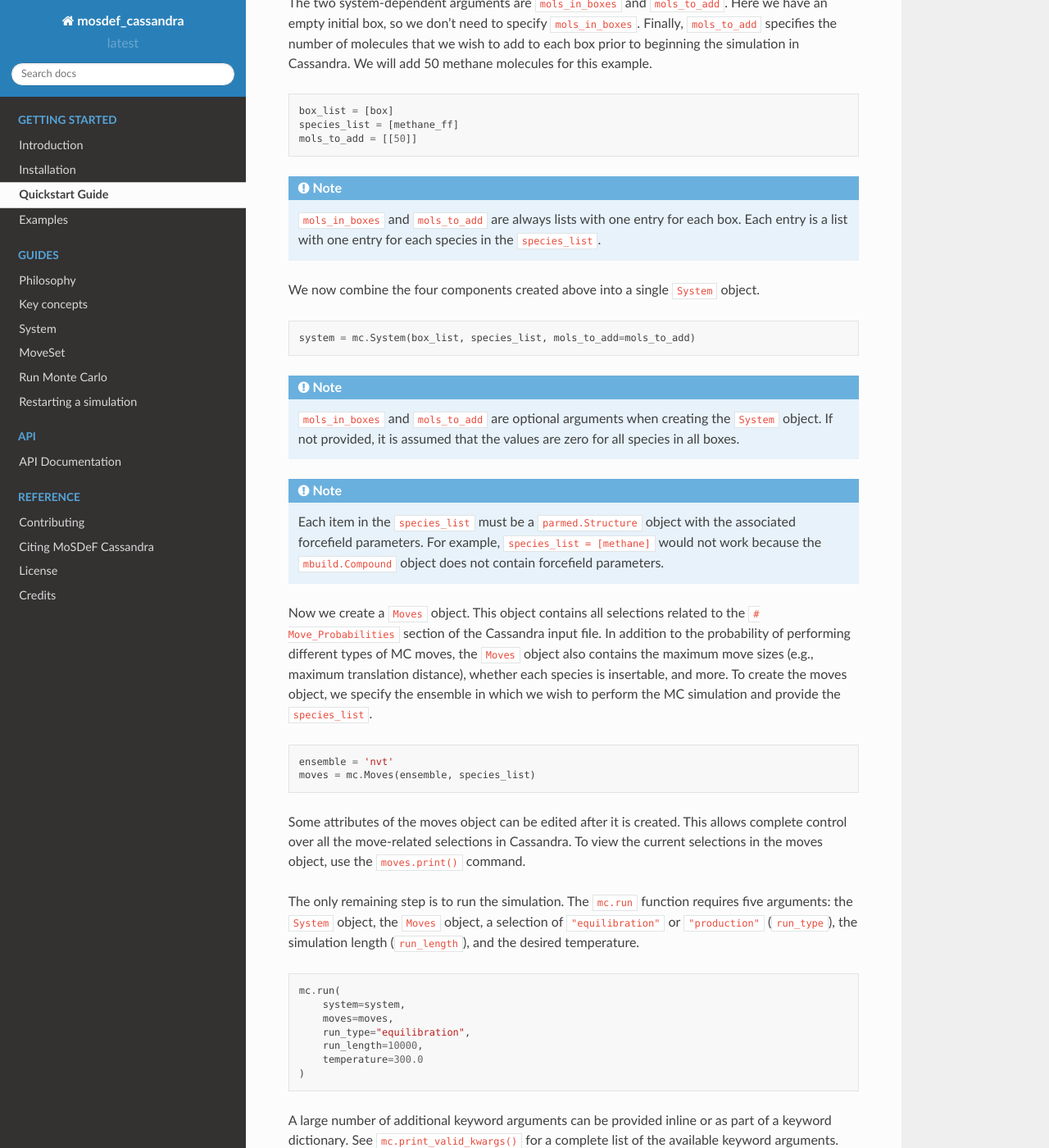
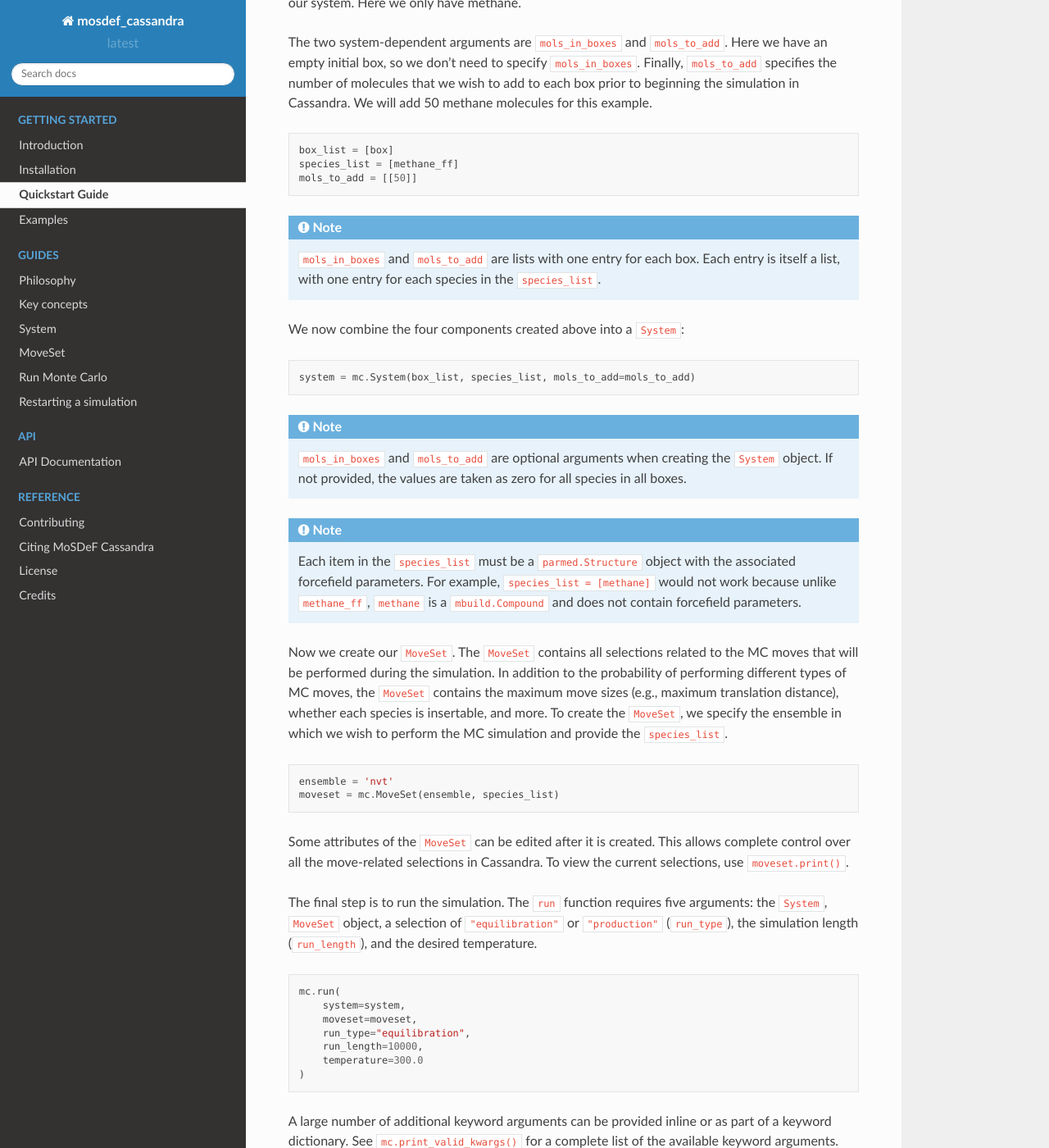
Before and after one commit to MaginnGroup/mosdef_cassandra, a Sphinx documentation site: the page built from docs/source/getting_started/quickstart.rst, in a window 1280 px wide and 1400 px high, scrolled down 1589 px. Shown: the whole window at 82% size. Built offline with Sphinx 7.4.7 and the Read the Docs theme 2.0.0, drawn with Linux system fonts in a browser that asks for light colours; some of the changed text lies outside the part shown.

Commit message:
Switch README to MoveSet

```diff
--- a/docs/source/getting_started/quickstart.rst
+++ b/docs/source/getting_started/quickstart.rst
@@ -24,10 +24,11 @@ Next, we create an all-atom methane molecule from a `SMILES
 
     methane = mbuild.load("C", smiles=True)
 
-The ``methane`` object is a single all-atom methane molecule. It is an
-``mbuild.Compound``. ``methane`` contains particles
-for each element (C, H, H, H) in the molecule and bonds that
-describes the particle connectivity. However, there are no forcefield parameters
+``methane`` is a single all-atom methane molecule. It is an
+``mbuild.Compound``. ``methane`` contains particles for each
+element (C, H, H, H) in the molecule, coordinates associated
+with each particle, and the bonds that describe the particle
+connectivity. However, there are no forcefield parameters
 associated with ``methane``.
 
 .. note::
@@ -36,9 +37,9 @@ associated with ``methane``.
   that users install openbabel (``conda install -c conda-forge openbabel``)
   to have this capability and follow many of our tutorials and examples.
 
-To add forcefield parameters to our ``methane``, we load the OPLS-AA forcefield
-from foyer. The OPLS-AA forcefield is distributed with foyer. Note that not
-all atomtypes are currently defined.
+To add forcefield parameters to ``methane``, we first load the OPLS-AA
+forcefield from foyer. The OPLS-AA forcefield is distributed with foyer.
+Be aware that not all atomtypes are currently defined.
 
 .. code-block:: python
 
@@ -50,12 +51,12 @@ We then apply the forcefield using foyer:
 
     methane_ff = oplsaa.apply(methane)
 
-``methane_ff`` is a ``parmed.Structure`` object that contains forcefield
-parameters.
+``methane_ff`` is a ``parmed.Structure`` that contains all the
+forcefield parameters for our methane molecule.
 
 Now that we have a molecule with forcefield parameters, the next step is
 to define our simulation box. Since Cassandra can add molecules to a
-simulation box at the start of the simulation we can begin with an
+simulation box before the start of a simulation, we can begin with an
 empty simulation box. We will define an ``mbuild.Box`` with the box
 lengths specified in nanometers:
 
@@ -88,12 +89,11 @@ the simulation in Cassandra. We will add 50 methane molecules for this example.
     mols_to_add = [[50]]
 
 .. note::
-    ``mols_in_boxes`` and ``mols_to_add`` are always lists with one entry
-    for each box. Each entry is a list with one entry for each species
-    in the ``species_list``.
+    ``mols_in_boxes`` and ``mols_to_add`` are lists with one entry
+    for each box. Each entry is itself a list, with one entry for
+    each species in the ``species_list``.
 
-We now combine the four components created above into a single
-``System`` object.
+We now combine the four components created above into a ``System``:
 
 .. code-block:: python
 
@@ -101,35 +101,34 @@ We now combine the four components created above into a single
 
 .. note::
     ``mols_in_boxes`` and ``mols_to_add`` are optional arguments when creating
-    the ``System`` object. If not provided, it is assumed that the
-    values are zero for all species in all boxes.
+    the ``System`` object. If not provided, the values are taken as zero for
+    all species in all boxes.
 
 .. note::
     Each item in the ``species_list`` must be a ``parmed.Structure`` object with
     the associated forcefield parameters. For example, ``species_list =
-    [methane]`` would not work because the ``mbuild.Compound`` object does not
-    contain forcefield parameters.
+    [methane]`` would not work because unlike ``methane_ff``, ``methane`` is
+    a ``mbuild.Compound`` and does not contain forcefield parameters.
 
-Now we create a ``Moves`` object. This object contains all selections related to
-the ``# Move_Probabilities`` section of the Cassandra input file. In addition
-to the probability of performing different types of MC moves, the ``Moves``
-object also contains the maximum move sizes (e.g., maximum translation distance),
-whether each species is insertable, and more. To create the moves object, we
+Now we create our ``MoveSet``. The ``MoveSet`` contains all selections
+related to the MC moves that will be performed during the simulation.
+In addition to the probability of performing different types of MC moves,
+the ``MoveSet`` contains the maximum move sizes (e.g., maximum translation distance),
+whether each species is insertable, and more. To create the ``MoveSet``, we
 specify the ensemble in which we wish to perform the MC simulation and provide
 the ``species_list``.
 
 .. code-block:: python
 
     ensemble = 'nvt'
-    moves = mc.Moves(ensemble, species_list)
+    moveset = mc.MoveSet(ensemble, species_list)
 
-Some attributes of the moves object can be edited after it is created. This
+Some attributes of the ``MoveSet`` can be edited after it is created. This
 allows complete control over all the move-related selections in Cassandra. To
-view the current selections in the moves object, use the ``moves.print()``
-command.
+view the current selections, use ``moveset.print()``.
 
-The only remaining step is to run the simulation. The ``mc.run`` function requires
-five arguments: the ``System`` object, the ``Moves`` object, a selection of
+The final step is to run the simulation. The ``run`` function requires
+five arguments: the ``System``, ``MoveSet`` object, a selection of
 ``"equilibration"`` or ``"production"`` (``run_type``), the simulation length
 (``run_length``), and the desired temperature.
 
@@ -137,7 +136,7 @@ five arguments: the ``System`` object, the ``Moves`` object, a selection of
 
     mc.run(
         system=system,
-        moves=moves,
+        moveset=moveset,
         run_type="equilibration",
         run_length=10000,
         temperature=300.0
```
Also changed, not shown: README.rst (+4 -4 lines), docs/source/guides/moveset.rst (added, +204 -0 lines), docs/source/guides/philosophy.rst (+8 -7 lines), docs/source/guides/runners.rst (+23 -21 lines), docs/source/index.rst (+5 -5 lines).
